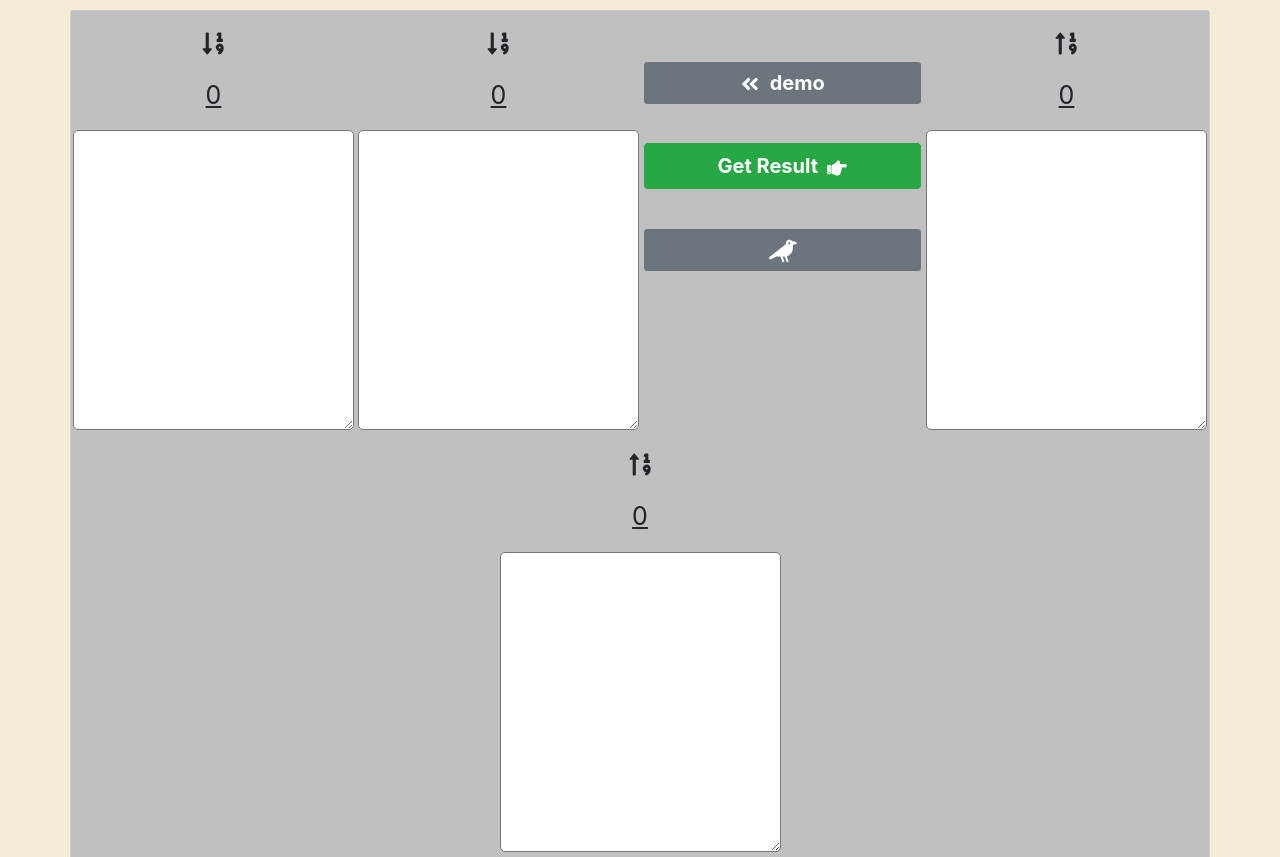
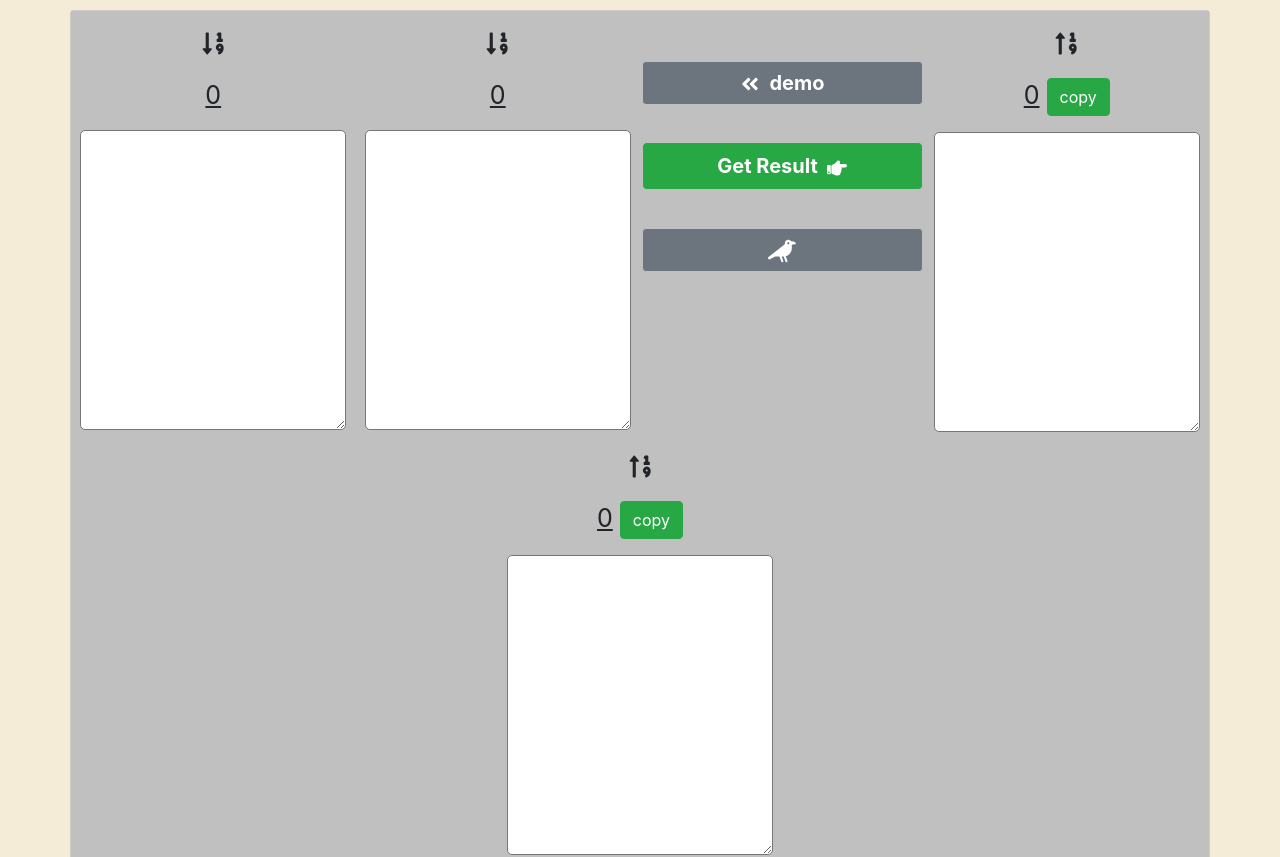
Before and after one commit to zloid/React-App-Finding-Balance-Errors, a React (Create React App) app: page / in a window 1280 px wide. Shown: the top 857 px of the page. Built offline with nearby package versions, Linux system fonts and the light colour scheme.

Commit message:
added copyToClipboard() feature

```diff
--- /dev/null
+++ b/src/components/MaryDebet.css
@@ -0,0 +1,3 @@
+ legend {
+     border: 1px solid teal;
+ }
--- a/src/components/MaryDebet.jsx
+++ b/src/components/MaryDebet.jsx
@@ -18,6 +18,7 @@ import {
 } from 'react-icons/fa'
 
 import Textarea from 'react-textarea-autosize'
+import './MaryDebet.css'
 
 export class MaryDebet extends Component {
   constructor(props) {
@@ -27,6 +28,7 @@ export class MaryDebet extends Component {
       textareaTwo: '',
       textareaThree: '',
       textareaFour: '',
+      copySuccess: '',
     }
 
     this.handleTextareaOne = this.handleTextareaOne.bind(this)
@@ -37,17 +39,33 @@ export class MaryDebet extends Component {
     this.demo = this.demo.bind(this)
     this.destroyAll = this.destroyAll.bind(this)
     this.changeTextareaWidthAuto = this.changeTextareaWidthAuto.bind(this)
-    this.setTextareaWidth = this.setTextareaWidth.bind(this)
+    // this.setTextareaWidth = this.setTextareaWidth.bind(this)
   }
 
-  setTextareaWidth() {
-    console.log('lengthOfMathNumber > 7')
-    let a = document.querySelector('textarea').offsetWidth
-    console.log('a:', a)
-    ;(() => {
-      document.querySelector('textarea').style.width = 90 + 'px'
-    })()
+  copyToClipboardFour = e => {
+    this.textArea.select()
+    document.execCommand('copy')
+
+    e.target.focus()
+    this.setState({ copySuccess: 'ok!' })
   }
+
+  copyToClipboardThree = e => {
+    this.textArea3.select()
+    document.execCommand('copy')
+
+    e.target.focus()
+    this.setState({ copySuccess: 'ok!' })
+  }
+
+  //   setTextareaWidth() {
+  //     console.log('lengthOfMathNumber > 7')
+  //     let a = document.querySelector('textarea').offsetWidth
+  //     console.log('a:', a)
+  //     ;(() => {
+  //       document.querySelector('textarea').style.width = 90 + 'px'
+  //     })()
+  //   }
 
   //   componentDidMount() {
   //     this.setTextareaWidth()
@@ -71,12 +89,8 @@ export class MaryDebet extends Component {
         textareaOne: middle,
       })
     }
-
-    this.changeTextareaWidthAuto()
   }
   handleTextareaTwo(e) {
-    this.changeTextareaWidthAuto()
-
     this.setState({
       textareaTwo: e.target.value,
     })
@@ -125,8 +139,7 @@ handleTextareaTwo(e) {
   }
 
   getResult() {
-
-    this.changeTextareaWidthAuto()
+    // this.changeTextareaWidthAuto()
 
     window.scrollTo(0, 0)
 
@@ -183,7 +196,6 @@ handleTextareaTwo(e) {
       textareaThree: arrOne.join('\n'),
       textareaFour: arrTwo.join('\n'),
     })
-
   }
 
   changeTextareaWidthAuto() {
@@ -211,13 +223,12 @@ handleTextareaTwo(e) {
       console.log('lengthOfMathNumber > 7')
       let a = document.querySelector('textarea').offsetWidth
       console.log('a:', a)
-
       ;(() => {
         // document.querySelector('textarea').style.width = (lengthOfMathNumber) * 13 + 'px'
         // console.log(document.querySelector('textarea').offsetWidth)
 
         for (let i = 0, aL = allTextAreas.length; i < aL; i++) {
-                allTextAreas[i].style.width = (lengthOfMathNumber) * 13 + 'px'
+          allTextAreas[i].style.width = lengthOfMathNumber * 13 + 'px'
         }
       })()
     } else {
@@ -305,6 +316,7 @@ handleTextareaTwo(e) {
 
               <br />
             </Col>
+
             <Col>
               <p>
                 <FaSortNumericUp />
@@ -317,12 +329,25 @@ handleTextareaTwo(e) {
                       .length
                   }
                 </u>
+                &nbsp;
+                {document.queryCommandSupported('copy') && (
+                  <span>
+                    <Button
+                      variant="success"
+                      onClick={this.copyToClipboardThree}
+                    >
+                      copy
+                    </Button>
+                  </span>
+                )}
               </p>
               <Textarea
                 value={this.state.textareaThree}
                 onChange={this.handleTextareaThree}
+                inputRef={textarea => (this.textArea3 = textarea)}
               />
             </Col>
+
             <Col>
               <p>
                 <FaSortNumericUp />
@@ -335,11 +360,23 @@ handleTextareaTwo(e) {
                       .length
                   }
                 </u>
+                &nbsp;
+                {document.queryCommandSupported('copy') && (
+                  <span>
+                    <Button
+                      variant="success"
+                      onClick={this.copyToClipboardFour}
+                    >
+                      copy
+                    </Button>
+                  </span>
+                )}
+                {/* <Badge variant="success"> {this.state.copySuccess}</Badge> */}
               </p>
-
               <Textarea
                 value={this.state.textareaFour}
                 onChange={this.handleTextareaFour}
+                inputRef={textarea => (this.textArea = textarea)}
               />
             </Col>
           </Row>
@@ -369,6 +406,17 @@ handleTextareaTwo(e) {
             <Col />
           </Row>
         </Container>
+
+        {/* // //////////////// */}
+        {/* <div>
+          {document.queryCommandSupported('copy') && (
+            <div>
+              <button onClick={this.copyToClipboard}>Copy</button>
+              {this.state.copySuccess}
+            </div>
+          )}
+        </div> */}
+        {/* ////////////// */}
       </div>
     )
   }
--- a/src/index.css
+++ b/src/index.css
@@ -111,6 +111,7 @@ textarea {
   /* width: 90px; */
   /* max-width: 90px; */
   text-align: right;
+  overflow:hidden;
 }
 
 .sticky {
```
Lines whose indentation alone changed are shown as unchanged.
